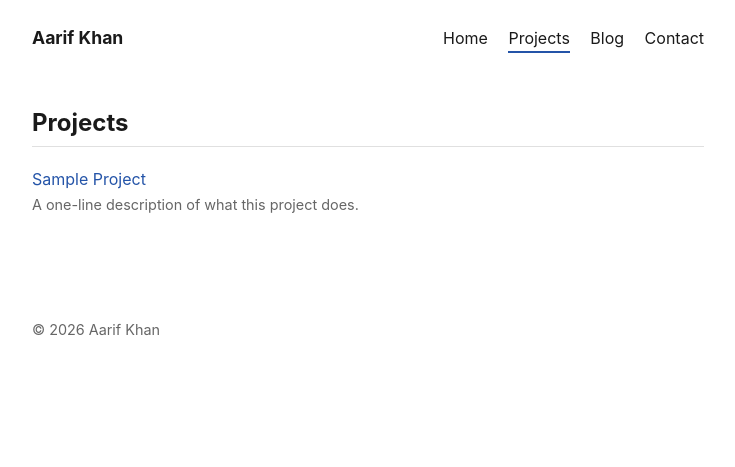
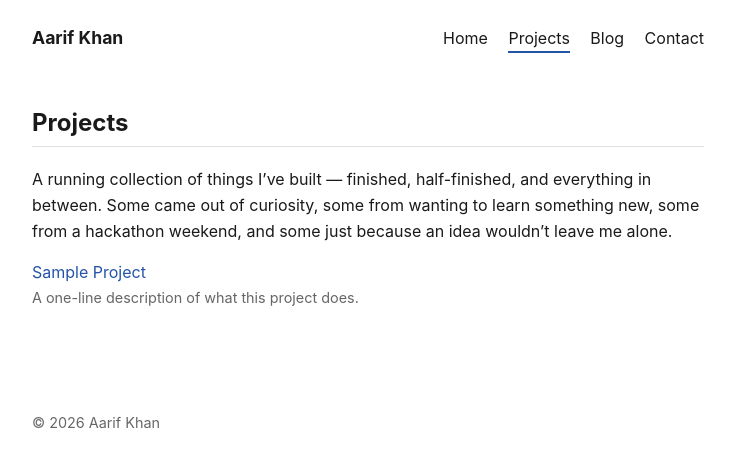
Before and after one commit to aarifkhan7/aarifkhan7.github.io, a Jekyll site: the page built from projects.md, in a window 1280 px wide. Shown: the top 467 px of the page, without its empty margins (272-1007 px from the left). Built offline with Jekyll 4.4.1, drawn with Linux system fonts in a browser that asks for light colours.

Commit message:
Add Intro to Projects page

```diff
--- a/projects.md
+++ b/projects.md
@@ -3,6 +3,8 @@ layout: page
 title: Projects
 permalink: /projects/
 ---
+
+A running collection of things I've built — finished, half-finished, and everything in between. Some came out of curiosity, some from wanting to learn something new, some from a hackathon weekend, and some just because an idea wouldn't leave me alone.
 
 <ul class="entry-list">
   {% for project in site.projects %}
```
